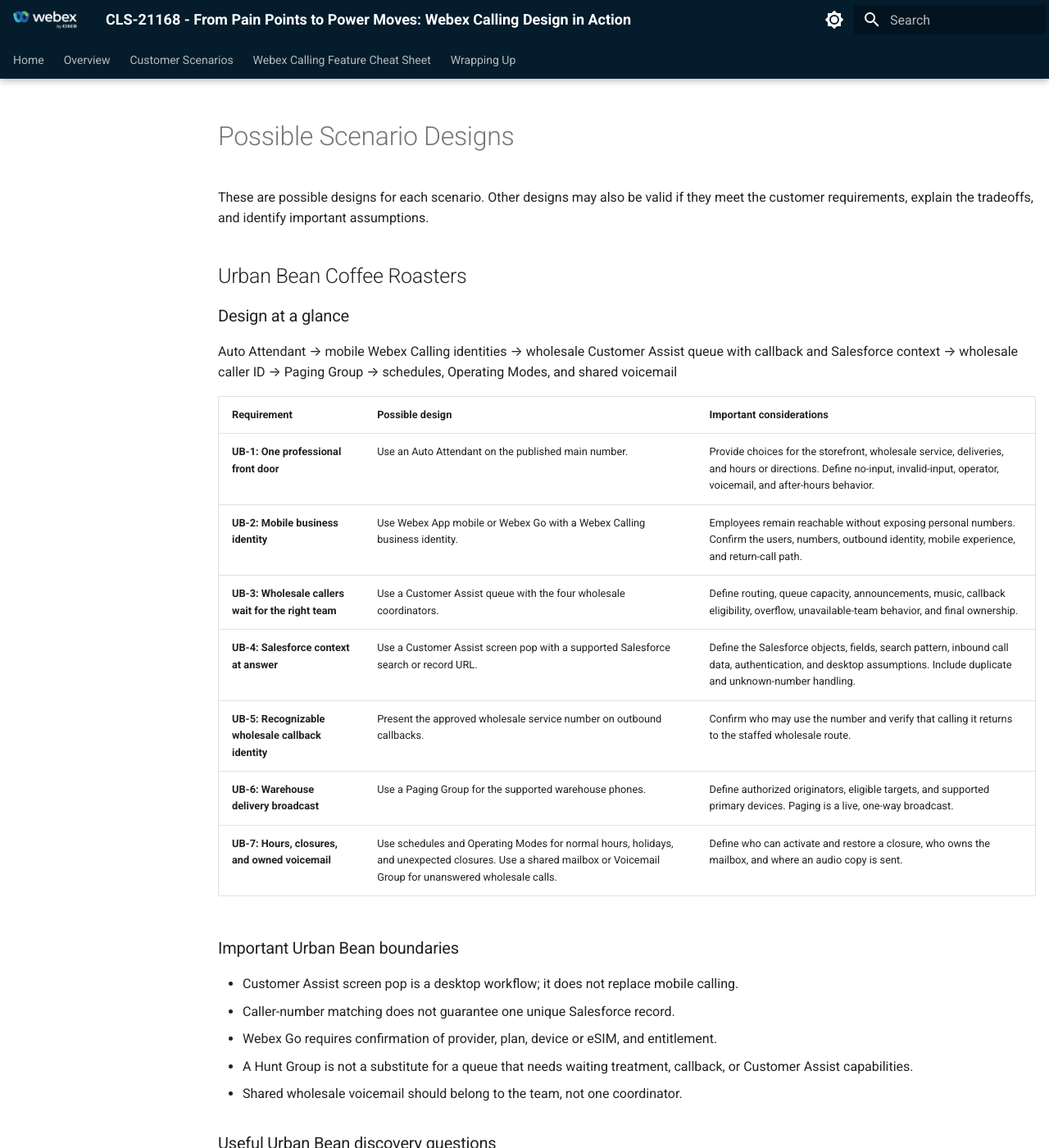
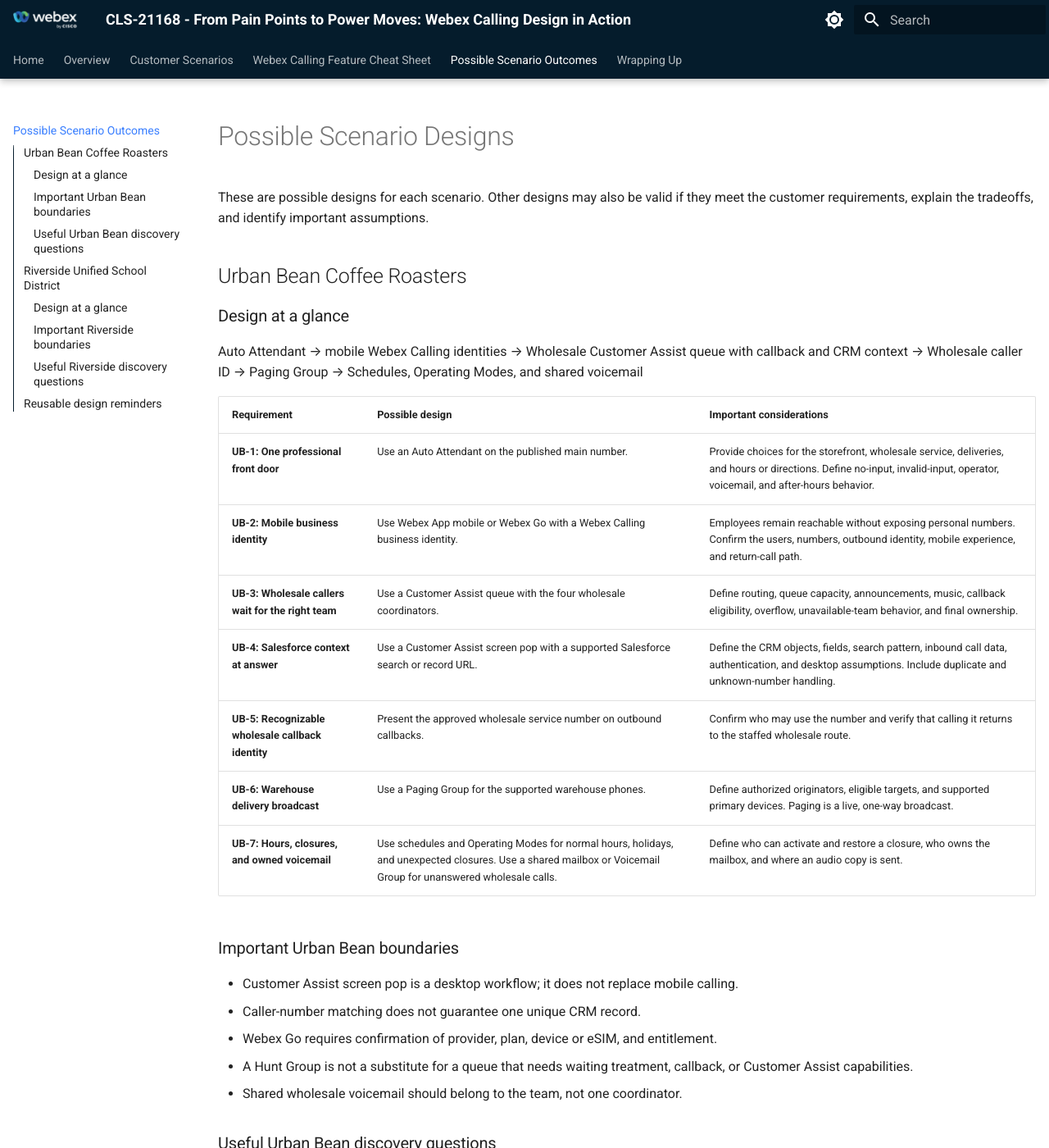
Before and after one commit to WebexCC-SA/CLS-21168, an MkDocs documentation site: the page built from docs/possible-scenario-designs.md, in a window 1280 px wide and 1400 px high. Shown: the whole window at 82% size. Built offline with MkDocs 1.6.1 and Material for MkDocs 9.7.7, drawn with Linux system fonts in a browser that asks for light colours; some of the changed text lies outside the part shown.

Commit message:
remove salesforce

```diff
--- a/docs/possible-scenario-designs.md
+++ b/docs/possible-scenario-designs.md
@@ -6,14 +6,14 @@
 
 ### Design at a glance
 
-Auto Attendant → mobile Webex Calling identities → wholesale Customer Assist queue with callback and Salesforce context → wholesale caller ID → Paging Group → schedules, Operating Modes, and shared voicemail
+Auto Attendant → mobile Webex Calling identities → Wholesale Customer Assist queue with callback and CRM context → Wholesale caller ID → Paging Group → Schedules, Operating Modes, and shared voicemail
 
 | Requirement | Possible design | Important considerations |
 |---|---|---|
 | **UB-1: One professional front door** | Use an Auto Attendant on the published main number. | Provide choices for the storefront, wholesale service, deliveries, and hours or directions. Define no-input, invalid-input, operator, voicemail, and after-hours behavior. |
 | **UB-2: Mobile business identity** | Use Webex App mobile or Webex Go with a Webex Calling business identity. | Employees remain reachable without exposing personal numbers. Confirm the users, numbers, outbound identity, mobile experience, and return-call path. |
 | **UB-3: Wholesale callers wait for the right team** | Use a Customer Assist queue with the four wholesale coordinators. | Define routing, queue capacity, announcements, music, callback eligibility, overflow, unavailable-team behavior, and final ownership. |
-| **UB-4: Salesforce context at answer** | Use a Customer Assist screen pop with a supported Salesforce search or record URL. | Define the Salesforce objects, fields, search pattern, inbound call data, authentication, and desktop assumptions. Include duplicate and unknown-number handling. |
+| **UB-4: Salesforce context at answer** | Use a Customer Assist screen pop with a supported Salesforce search or record URL. | Define the CRM objects, fields, search pattern, inbound call data, authentication, and desktop assumptions. Include duplicate and unknown-number handling. |
 | **UB-5: Recognizable wholesale callback identity** | Present the approved wholesale service number on outbound callbacks. | Confirm who may use the number and verify that calling it returns to the staffed wholesale route. |
 | **UB-6: Warehouse delivery broadcast** | Use a Paging Group for the supported warehouse phones. | Define authorized originators, eligible targets, and supported primary devices. Paging is a live, one-way broadcast. |
 | **UB-7: Hours, closures, and owned voicemail** | Use schedules and Operating Modes for normal hours, holidays, and unexpected closures. Use a shared mailbox or Voicemail Group for unanswered wholesale calls. | Define who can activate and restore a closure, who owns the mailbox, and where an audio copy is sent. |
@@ -21,7 +21,7 @@
 ### Important Urban Bean boundaries
 
 - Customer Assist screen pop is a desktop workflow; it does not replace mobile calling.
-- Caller-number matching does not guarantee one unique Salesforce record.
+- Caller-number matching does not guarantee one unique CRM record.
 - Webex Go requires confirmation of provider, plan, device or eSIM, and entitlement.
 - A Hunt Group is not a substitute for a queue that needs waiting treatment, callback, or Customer Assist capabilities.
 - Shared wholesale voicemail should belong to the team, not one coordinator.
@@ -29,7 +29,7 @@
 ### Useful Urban Bean discovery questions
 
 - What are the wholesale peak volumes, acceptable wait time, callback threshold, and final destination when no coordinator is available?
-- Which Salesforce objects and fields should open for a known caller?
+- Which CRM objects and fields should open for a known caller?
 - How should duplicate and unknown phone numbers be handled?
 - Which employees need Webex App mobile, and is a native mobile dialer required?
 - Who may declare a closure, and who owns the shared wholesale mailbox?
--- a/mkdocs.yml
+++ b/mkdocs.yml
@@ -92,5 +92,5 @@
        - Urban Bean Coffee Roasters: lab-scenario-1-the-urban-bean-coffee-roasters.md
        - Riverside Unified School District: lab-scenario-2-riverside-unified-school-district.md
   - Webex Calling Feature Cheat Sheet: lab-webex-calling-feature-cheat-sheet.md
-  #- Possible Scenario Outcomes: possible-scenario-designs.md
+  - Possible Scenario Outcomes: possible-scenario-designs.md
   - Wrapping Up: wrappingup.md
```
